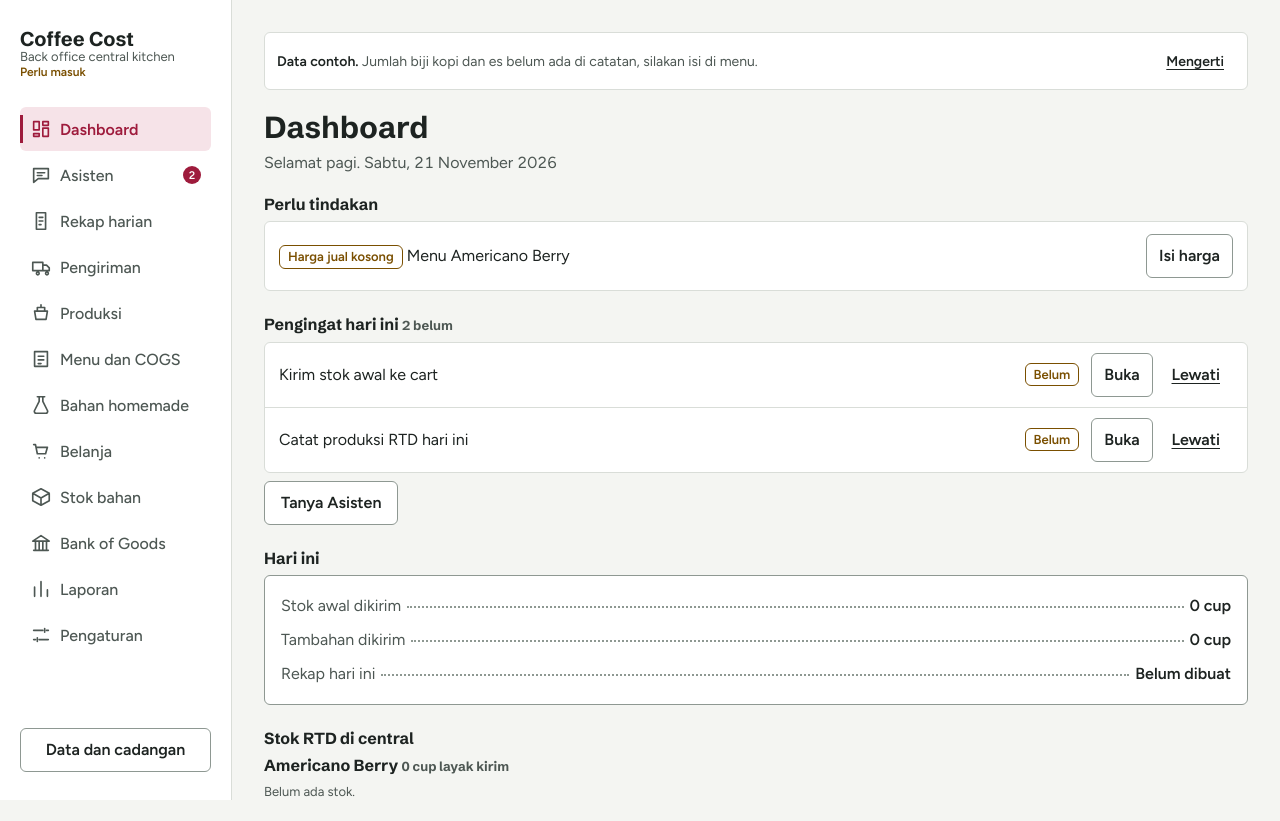
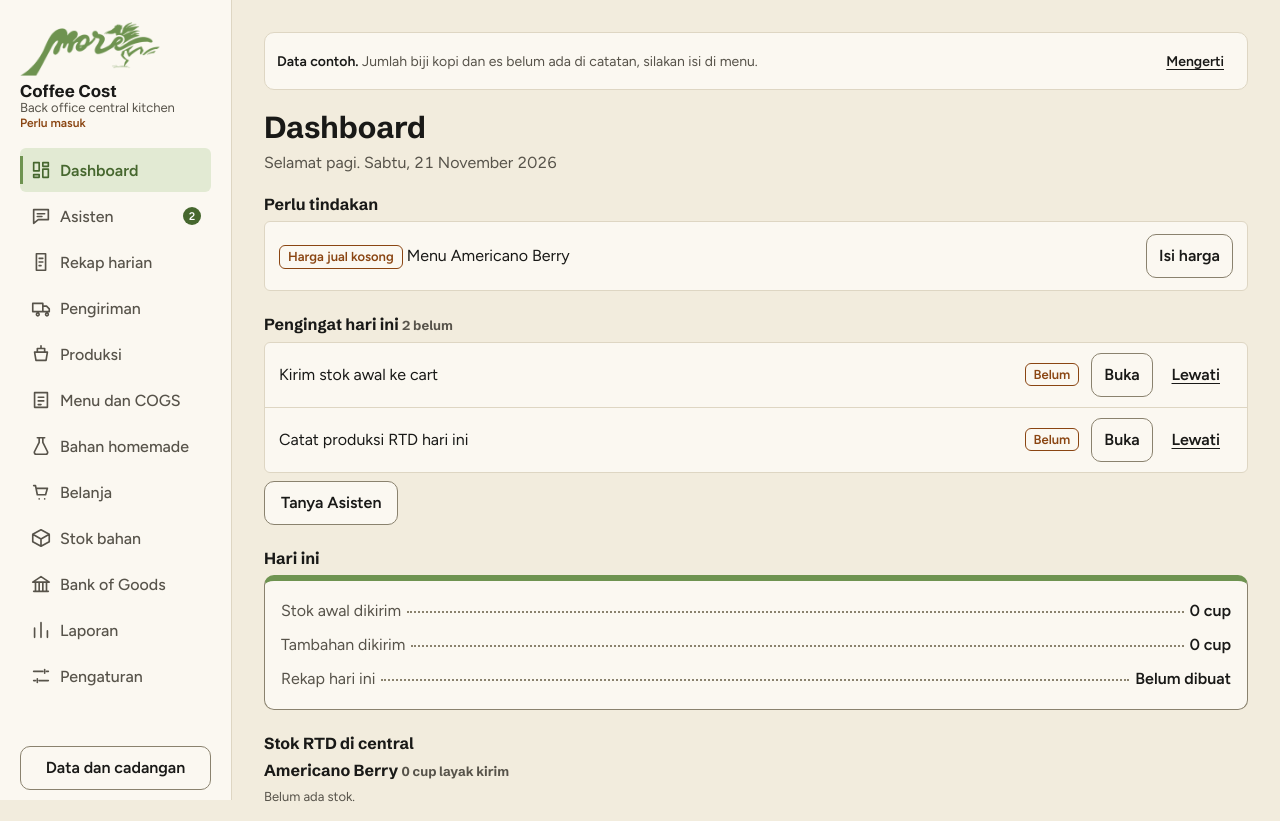
Before and after one commit to riodpwork-cell/moremore, a plain HTML site: page index.html in a window 1280 px wide. Shown: the top 821 px of the page. Drawn offline with Linux system fonts and the light colour scheme.

Commit message:
Tampilan: identitas More (krem, tinta, hijau, lockup, maskot)
Palet krem dan tinta dari lembar karakter, hijau More sebagai aksen (versi gelap
untuk teks dan tombol, lolos AA di tema terang dan gelap), lockup more + burung
di kepala, slogan di sidebar desktop, burung lari di setiap layar kosong, ikon app.

Co-Authored-By: Claude Opus 5.5 <noreply@anthropic.com>
Claude-Session: https://claude.ai/code/session_01RaUYfLEVSLigjt59QtaUVh

```diff
--- a/index.html
+++ b/index.html
@@ -4,27 +4,33 @@
 <meta name="robots" content="noindex,nofollow">
 <meta charset="utf-8">
 <meta name="viewport" content="width=device-width, initial-scale=1, viewport-fit=cover">
-<title>Coffee Cost</title>
+<title>Coffee Cost · More</title>
+<meta name="theme-color" content="#F2ECDD" media="(prefers-color-scheme: light)">
+<meta name="theme-color" content="#121210" media="(prefers-color-scheme: dark)">
+<link rel="icon" type="image/png" href="brand/favicon.png">
+<link rel="apple-touch-icon" href="brand/apple-touch-icon.png">
 <link rel="preconnect" href="https://fonts.googleapis.com">
 <link rel="preconnect" href="https://fonts.gstatic.com" crossorigin>
 <link href="https://fonts.googleapis.com/css2?family=Figtree:wght@400;500;600&family=Schibsted+Grotesk:wght@600;700&display=swap" rel="stylesheet">
 <style>
-/* Arah: struk dapur. Satu motif berulang (garis titik-titik penuntun antara label dan angka)
-   karena seluruh alur kerja ini berakhir di kertas dan struk. Aksen tunggal: merah cranberry,
-   diambil dari menu Americano Berry. Dial: ENERGY 1, RHYTHM 2, MOTION 1. */
+/* Arah: identitas More. Kertas krem dan tinta hitam dari lembar karakter, hijau More sebagai
+   satu-satunya aksen (dipakai versi lebih gelap untuk teks dan tombol supaya lolos AA), lockup
+   "more + burung" di kepala, burung lari sebagai maskot di layar kosong. Motif struk (garis
+   titik-titik penuntun) tetap, karena alurnya berakhir di kertas. Dial: ENERGY 2, RHYTHM 2, MOTION 1. */
 :root {
-  --bg: #F4F5F2;
-  --surface: #FFFFFF;
-  --ink: #1D2321;
-  --ink-2: #4D5753;
-  --line: #D9DDD8;
-  --line-strong: #8E9892;
-  --accent: #9E1B3C;
+  --bg: #F2ECDD;
+  --surface: #FBF8F1;
+  --ink: #191917;
+  --ink-2: #57534A;
+  --line: #DED6C3;
+  --line-strong: #8A826E;
+  --brand: #6E9350;
+  --accent: #46672E;
   --accent-ink: #FFFFFF;
-  --accent-soft: #F6E3E8;
-  --ok: #1F6B45;
-  --warn: #7A4F00;
-  --warn-soft: #F8EDD3;
+  --accent-soft: #E2EAD3;
+  --ok: #2F6B2A;
+  --warn: #8A4512;
+  --warn-soft: #F6E0CF;
   --bad: #A12622;
   --font-display: "Schibsted Grotesk", "Segoe UI", system-ui, sans-serif;
   --font-body: "Figtree", "Segoe UI", system-ui, sans-serif;
@@ -33,16 +39,16 @@
 }
 @media (prefers-color-scheme: dark) {
   :root:not([data-theme="light"]) {
-    --bg: #121614; --surface: #1A1F1C; --ink: #E8ECE9; --ink-2: #A9B3AD;
-    --line: #2F3733; --line-strong: #6F7B74; --accent: #F07A97; --accent-ink: #1A0A10;
-    --accent-soft: #3A1B25; --ok: #5FCB92; --warn: #E3B04B; --warn-soft: #33290F; --bad: #FF8F88;
+    --bg: #121210; --surface: #1C1C19; --ink: #F0EADB; --ink-2: #B7B09F;
+    --line: #34332D; --line-strong: #7A7363; --brand: #8DB46B; --accent: #A8CF86; --accent-ink: #142008;
+    --accent-soft: #27321D; --ok: #95D08A; --warn: #F2A877; --warn-soft: #3A2618; --bad: #FF8F88;
     color-scheme: dark;
   }
 }
 :root[data-theme="dark"] {
-  --bg: #121614; --surface: #1A1F1C; --ink: #E8ECE9; --ink-2: #A9B3AD;
-  --line: #2F3733; --line-strong: #6F7B74; --accent: #F07A97; --accent-ink: #1A0A10;
-  --accent-soft: #3A1B25; --ok: #5FCB92; --warn: #E3B04B; --warn-soft: #33290F; --bad: #FF8F88;
+  --bg: #121210; --surface: #1C1C19; --ink: #F0EADB; --ink-2: #B7B09F;
+  --line: #34332D; --line-strong: #7A7363; --brand: #8DB46B; --accent: #A8CF86; --accent-ink: #142008;
+  --accent-soft: #27321D; --ok: #95D08A; --warn: #F2A877; --warn-soft: #3A2618; --bad: #FF8F88;
   color-scheme: dark;
 }
 
@@ -356,13 +362,54 @@ summary { cursor: pointer; min-height: 44px; display: flex; align-items: center;
 .strip.slim > span { flex: 1 1 auto; }
 .strip.slim .btn { flex: none; }
 .empty .btn { margin-top: 2px; }
+
+/* identitas More: lockup, slogan, maskot */
+.wordmark { display: flex; align-items: center; gap: 10px; }
+.wm { display: block; height: 40px; width: auto; }
+.wm-d { display: none !important; }
+@media (prefers-color-scheme: dark) { :root:not([data-theme="light"]) .wm-l { display: none !important; } :root:not([data-theme="light"]) .wm-d { display: block !important; } }
+:root[data-theme="dark"] .wm-l { display: none !important; }
+:root[data-theme="dark"] .wm-d { display: block !important; }
+.appname { font-family: var(--font-display); font-weight: 700; font-size: .9375rem; color: var(--ink-2); padding-left: 10px; border-left: 1px solid var(--line-strong); white-space: nowrap; }
+.slogan { display: none; }
+@media (min-width: 900px) {
+  .wordmark { flex-direction: column; align-items: flex-start; gap: 6px; }
+  .wm { height: auto; width: 140px; }
+  .rail { gap: 18px; padding-top: 22px; }
+  .appname { padding-left: 0; border-left: 0; font-size: 1.0625rem; color: var(--ink); }
+  .slogan { display: block; margin-top: auto; padding: 0 8px; }
+  .slogan img { width: 132px; height: auto; opacity: .9; }
+  .rail .actions-r { margin-top: 0; }
+  .rail { overflow-y: auto; }
+}
+@media (min-width: 900px) and (max-height: 979px) { .slogan { display: none; } .rail .actions-r { margin-top: auto; } }
+@media (max-width: 559px) { .appname { display: none; } .wm { height: 36px; } }
+.rail { background: var(--surface); }
+.nav a[aria-current="page"], .nav .navmore[aria-current="true"] { color: var(--accent); }
+.nav a[aria-current="page"]::before { background: var(--brand); }
+.btn { border-radius: 10px; }
+.btn.primary:hover { background: var(--ink); border-color: var(--ink); box-shadow: none; color: var(--bg); }
+.rows, .sec, .struk, .tbl-wrap, .strip, .empty, dialog, input[type="text"], input[type="search"], input[type="email"], input[type="password"], input[type="number"], input[type="date"], select, textarea { border-radius: 10px; }
+.struk { border-top: 6px solid var(--brand); }
+.leader.total b, .minibar b { color: var(--accent); }
+.bars span { background: var(--brand); }
+h1 { letter-spacing: -.01em; }
+/* maskot: burung "selalu penasaran, mencari lebih banyak hal baik" di setiap layar kosong */
+.empty { position: relative; }
+.empty::before {
+  content: ""; display: block; width: 68px; height: 55px;
+  background: url("brand/bird-run.png") no-repeat left center / contain;
+}
+@media (prefers-color-scheme: dark) { :root:not([data-theme="light"]) .empty::before { filter: invert(.93) sepia(.15); } }
+:root[data-theme="dark"] .empty::before { filter: invert(.93) sepia(.15); }
 </style>
 </head>
 <body>
 <div class="shell">
   <aside class="rail">
-    <div class="brand"><span class="wordmark">Coffee Cost</span><span class="sub">Back office central kitchen</span><span id="syncst" class="syncst" role="status" aria-live="polite"></span></div>
+    <div class="brand"><span class="wordmark"><img class="wm wm-l" src="brand/lockup-green.png" width="640" height="248" alt="More"><img class="wm wm-d" src="brand/lockup-cream.png" width="640" height="248" alt="" aria-hidden="true"><span class="appname">Coffee Cost</span></span><span class="sub">Back office central kitchen</span><span id="syncst" class="syncst" role="status" aria-live="polite"></span></div>
     <nav class="nav" id="nav" aria-label="Menu utama"></nav>
+    <div class="slogan" aria-hidden="true"><img class="wm-l" src="brand/slogan-green.png" width="360" height="346" alt="" loading="lazy"><img class="wm-d" src="brand/slogan-cream.png" width="360" height="346" alt="" loading="lazy"></div>
     <div class="actions-r"><span id="saved" class="saved" role="status" aria-live="polite"></span>
     <button type="button" class="btn slim" data-act="backup"><span class="t-long">Data dan cadangan</span><span class="t-short">Cadangan</span></button></div>
   </aside>
```
Also changed, not shown: brand/apple-touch-icon.png (added), brand/bird-run.png (added), brand/favicon.png (added), brand/icon-192.png (added), brand/lockup-cream.png (added), brand/lockup-green.png (added), brand/slogan-cream.png (added), brand/slogan-green.png (added).
